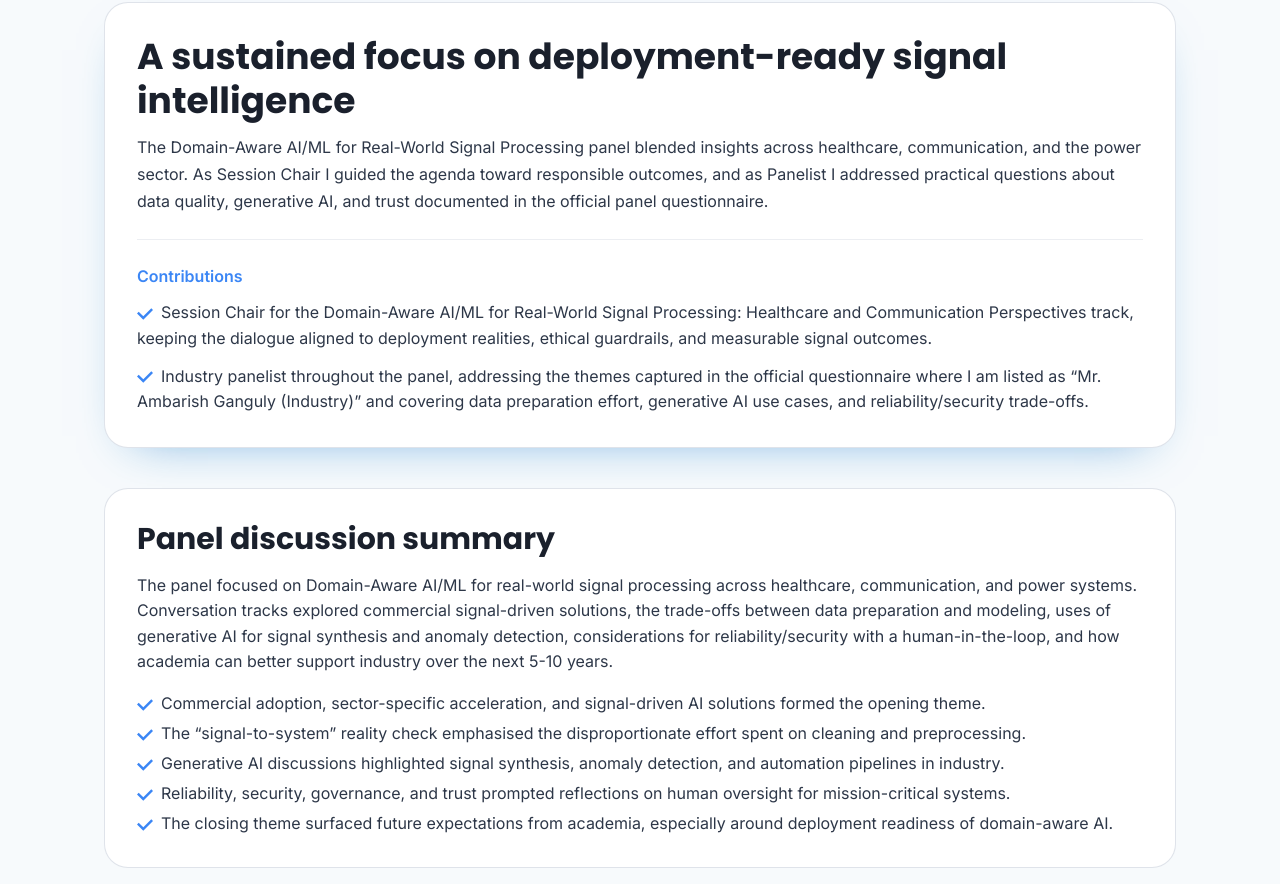
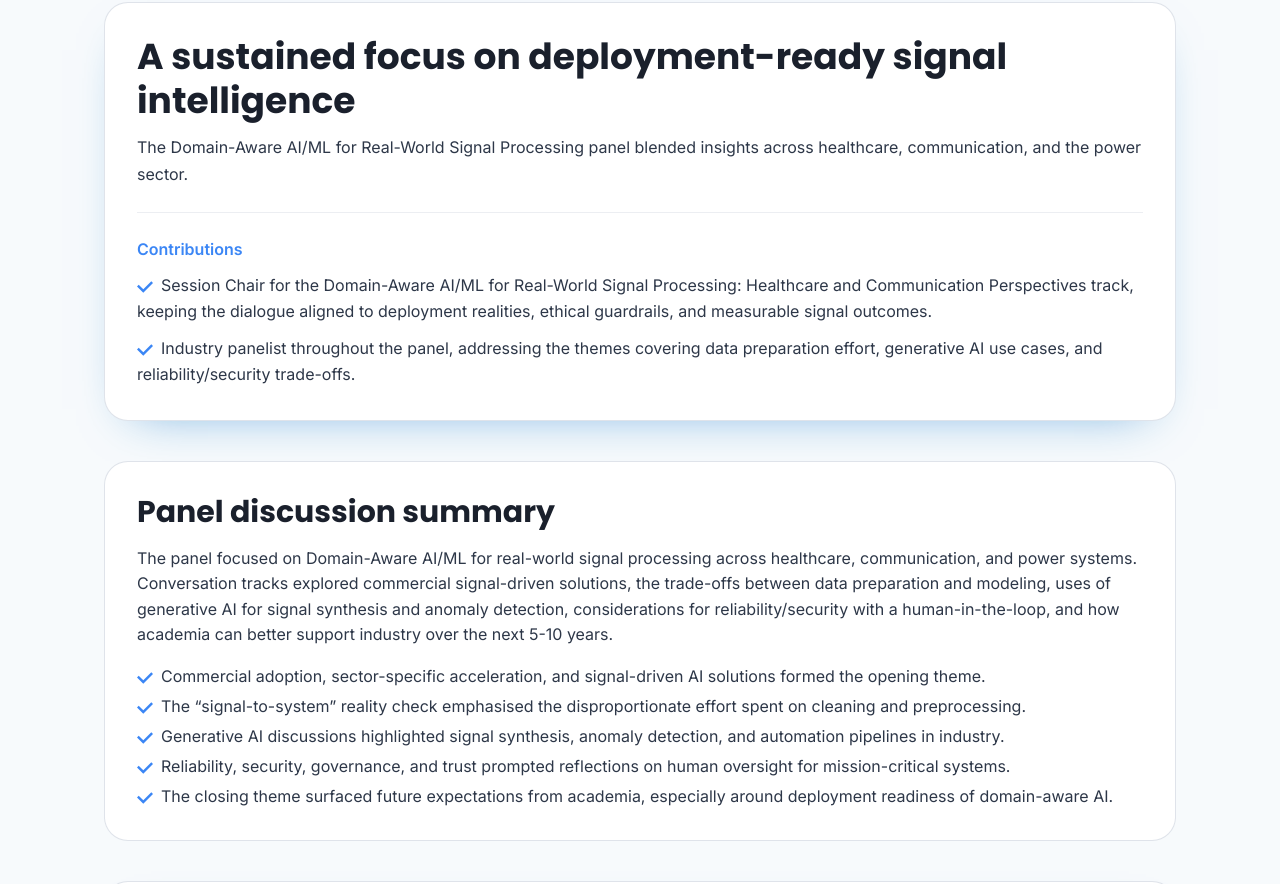
Before and after one commit to ambarishg/AmbarishWEBSITE, a React (Vite) app: page /speaking-conferences/signass-2006 in a window 1280 px wide. Shown: the part 960-1844 px from the top of the page. Built offline with nearby package versions, Linux system fonts and the light colour scheme; no server answers.

Commit message:
Speaking and Conf added

```diff
--- a/src/pages/Signass2006.jsx
+++ b/src/pages/Signass2006.jsx
@@ -21,7 +21,7 @@ import SIGNASSSceneOne from '../../docs/SIGNASS-01.png';
 import SIGNASSSceneTwo from '../../docs/SIGNASS-02.jpeg';
 const contributionHighlights = [
   'Session Chair for the Domain-Aware AI/ML for Real-World Signal Processing: Healthcare and Communication Perspectives track, keeping the dialogue aligned to deployment realities, ethical guardrails, and measurable signal outcomes.',
-  'Industry panelist throughout the panel, addressing the themes captured in the official questionnaire where I am listed as “Mr. Ambarish Ganguly (Industry)” and covering data preparation effort, generative AI use cases, and reliability/security trade-offs.'
+  'Industry panelist throughout the panel, addressing the themes covering data preparation effort, generative AI use cases, and reliability/security trade-offs.'
 ];
 
 const Signass2006 = () => {
@@ -100,9 +100,7 @@ const Signass2006 = () => {
               </Heading>
               <Text color={bodyColor} fontSize="md" lineHeight={1.7}>
                 The Domain-Aware AI/ML for Real-World Signal Processing panel blended insights across healthcare,
-                communication, and the power sector. As Session Chair I guided the agenda toward responsible
-                outcomes, and as Panelist I addressed practical questions about data quality, generative AI,
-                and trust documented in the official panel questionnaire.
+                communication, and the power sector.
               </Text>
             </Stack>
             <Divider borderColor={borderColor} />
```
